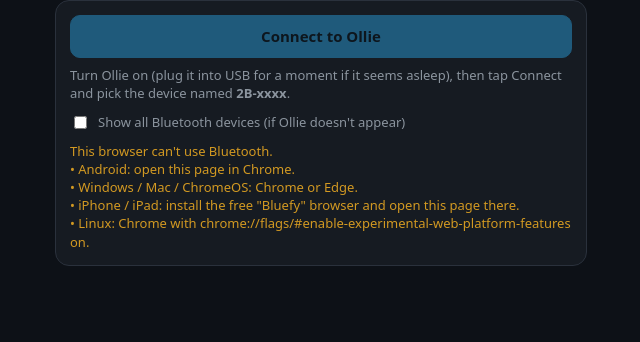
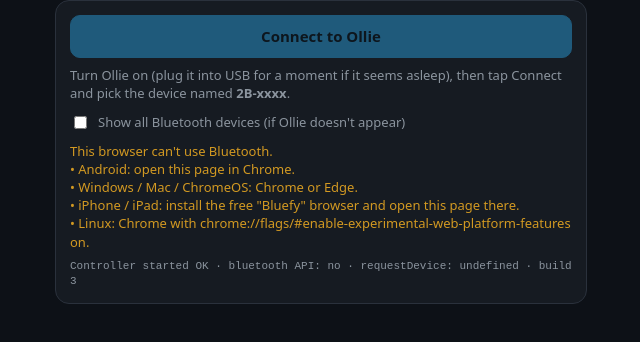
Before and after one commit to seeker89/ollie, a plain HTML site: page index.html in a window 1280 px wide. Shown: the part 62-404 px from the top of the page, without its empty margins (319-959 px from the left). Drawn offline with Linux system fonts and the light colour scheme.

Commit message:
Isolate controller script and add on-page diagnostics
Wrap the controller in its own scope so names injected by a browser
(e.g. Bluefy's Web Bluetooth shim) cannot clash with it, and print
startup state plus error locations under the connect button.

Co-Authored-By: Claude Fable 5.2 <noreply@anthropic.com>

```diff
--- a/index.html
+++ b/index.html
@@ -84,6 +84,7 @@
   <p id="hint">Turn Ollie on (plug it into USB for a moment if it seems asleep), then tap Connect and pick the device named <b>2B-xxxx</b>.</p>
   <label id="showAllRow" style="display:flex;gap:8px;align-items:center;margin-top:10px;font-size:13px;color:var(--dim)"><input type="checkbox" id="showAll"> Show all Bluetooth devices (if Ollie doesn't appear)</label>
   <div id="msg"></div>
+  <div id="diag" style="margin-top:8px;font:11px/1.4 ui-monospace,monospace;color:var(--dim);white-space:pre-wrap;word-break:break-word"></div>
 </div>
 
 <div class="controls" id="controls" hidden>
@@ -143,11 +144,28 @@
 </div>
 
 <script>
-// Surface any script error on the page itself — phones have no console to look at.
-addEventListener('error', e => { const m = document.getElementById('msg'); if (m) m.textContent = 'Page error: ' + (e.message || e) + (e.lineno ? ' (line ' + e.lineno + ')' : ''); });
-addEventListener('unhandledrejection', e => { const m = document.getElementById('msg'); if (m) m.textContent = 'Page error: ' + (e.reason && e.reason.message || e.reason); });
+// Diagnostics shown on the page itself — phones have no console to look at.
+(function () {
+  var seen = [];
+  function show(t) {
+    if (seen.indexOf(t) < 0) seen.push(t);
+    var d = document.getElementById('diag'); if (d) d.textContent = seen.join('\n');
+  }
+  window.__diag = show;
+  addEventListener('error', function (e) {
+    var where = (e.filename ? e.filename.split('/').pop() || 'page' : 'injected/unknown script') + (e.lineno ? ':' + e.lineno + ':' + e.colno : '');
+    show('Script error: ' + (e.message || e) + ' [' + where + ']' + (e.error && e.error.stack ? '\n' + String(e.error.stack).split('\n').slice(0, 3).join('\n') : ''));
+  });
+  addEventListener('unhandledrejection', function (e) { show('Unhandled: ' + (e.reason && e.reason.message || e.reason)); });
+  addEventListener('load', function () {
+    show((window.__ollieReady ? 'Controller started OK' : 'CONTROLLER SCRIPT DID NOT START') +
+      ' · bluetooth API: ' + (navigator.bluetooth ? 'yes' : 'no') +
+      ' · requestDevice: ' + (navigator.bluetooth && typeof navigator.bluetooth.requestDevice) + ' · build 3');
+  });
+})();
 </script>
 <script>
+(() => { // own scope, so nothing a browser injects into the page can clash with these names
 /* ===================== Sphero API v1 over BLE (Ollie / BB-8 / SPRK+) ===================== */
 const UUID = {
   robotSvc: '22bb746f-2ba0-7554-2d6f-726568705327',
@@ -535,6 +553,8 @@ function tick(now) {
   requestAnimationFrame(tick);
 }
 requestAnimationFrame(tick);
+window.__ollieReady = true;
+})();
 </script>
 </body>
 </html>
```
